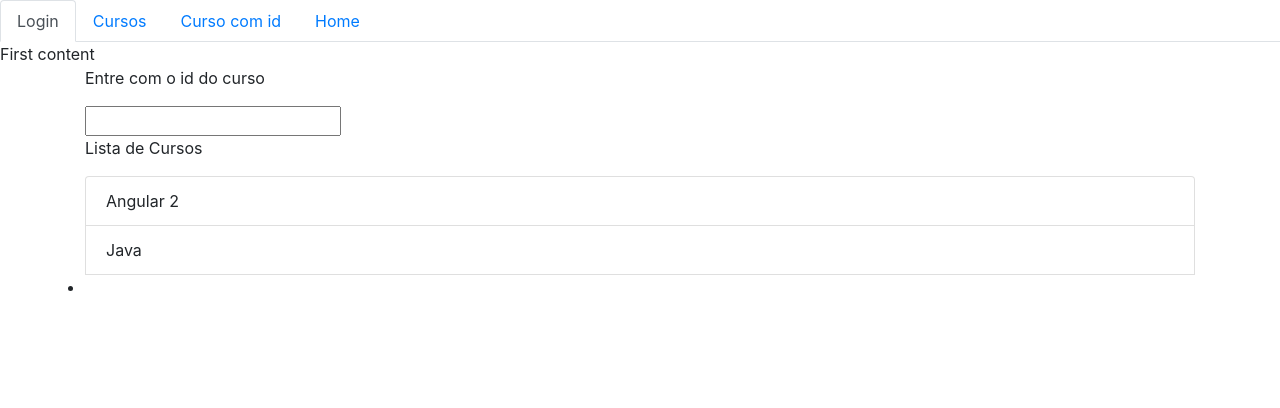
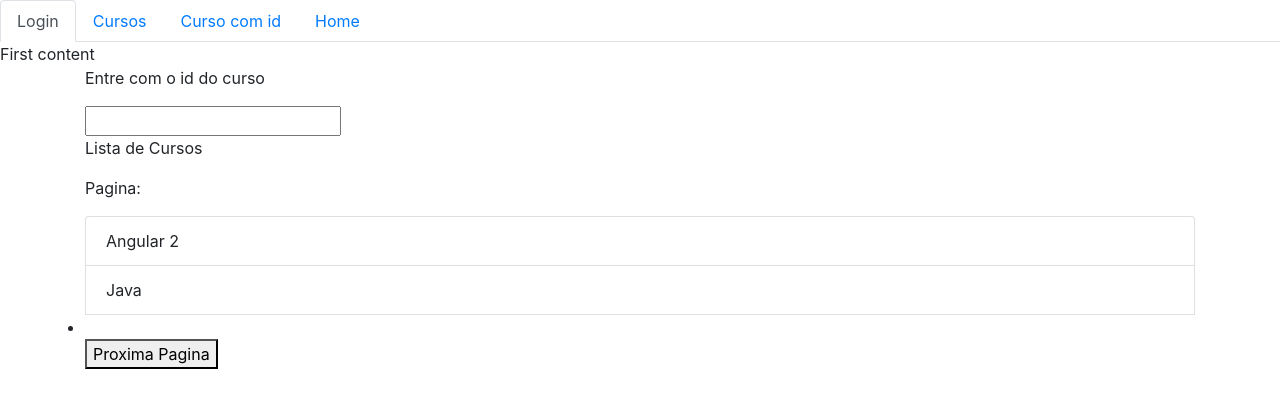
Before and after one commit to bruno-ivo/rotas-bootstrap, an Angular app: page /cursos in a window 1280 px wide. Shown: the top 408 px of the page. Built offline with nearby package versions, Linux system fonts and the light colour scheme.

Commit message:
Paginação

```diff
--- a/src/app/cursos/cursos.component.html
+++ b/src/app/cursos/cursos.component.html
@@ -1,7 +1,11 @@
 <p>Lista de Cursos</p>
+
+<p>Pagina: {{ pagina }}</p>
 
 <ul class="list-group">
   <li class="list-group-item"
   *ngFor="let curso of cursos"
   [routerLink]="['/curso', curso.id]">{{ curso.nome }}<li>
 </ul>
+
+<button (click)="proximaPagina()">Proxima Pagina</button>
--- a/src/app/cursos/cursos.component.ts
+++ b/src/app/cursos/cursos.component.ts
@@ -1,5 +1,7 @@
 import { Component, OnInit } from '@angular/core';
+import { ActivatedRoute, Router } from '@angular/router';
 import { CursosService } from './cursos.service';
+import { Subscription } from 'rxjs';
 
 @Component({
   selector: 'app-cursos',
@@ -9,11 +11,27 @@ import { CursosService } from './cursos.service';
 export class CursosComponent implements OnInit {
 
   cursos: any[] = [];
+  pagina!: number;
+  inscricao!: Subscription;
 
-  constructor(private cursosService: CursosService) { }
+  constructor(private cursosService: CursosService,
+              private route: ActivatedRoute,
+              private router: Router) { }
 
   ngOnInit(): void {
     this.cursos = this.cursosService.getCursos();
+    this.inscricao =  this.route.queryParams.subscribe((queryParams: any) =>{
+      this.pagina = queryParams['pagina'];
+    });
+  }
+
+  ngOnDestroy(){
+    this.inscricao.unsubscribe();
+  }
+
+  proximaPagina(){
+    this.pagina++;
+    this.router.navigate(['/cursos'], {queryParams: {'pagina': +this.pagina}});
   }
 
 }
```
